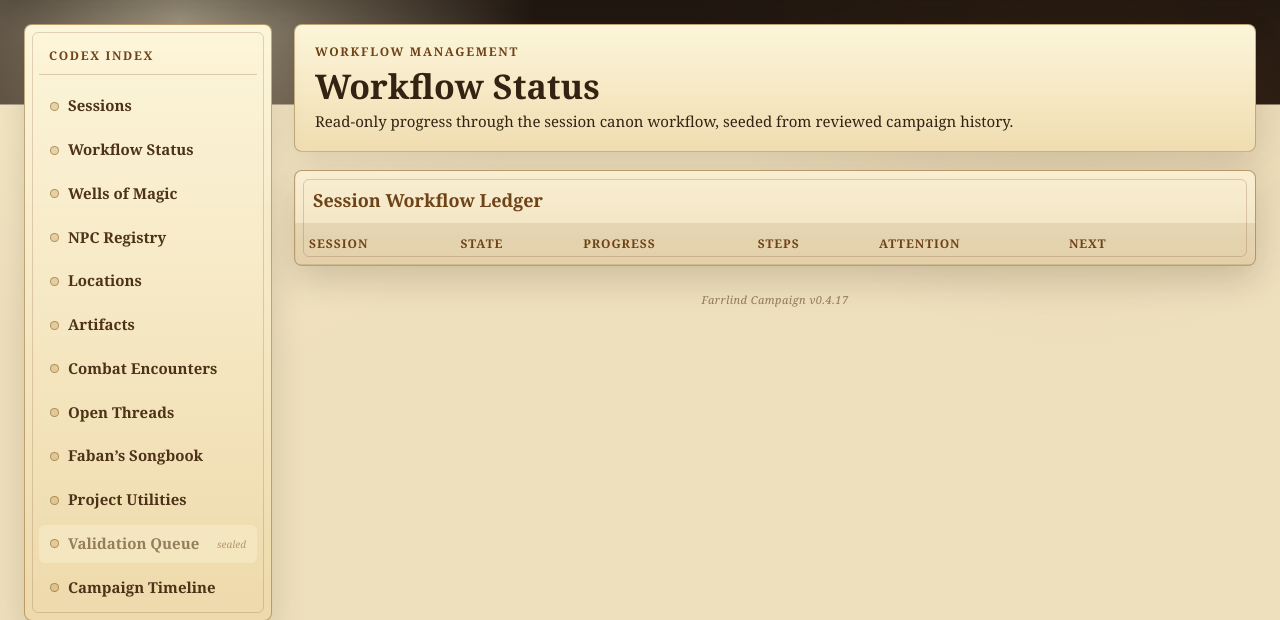
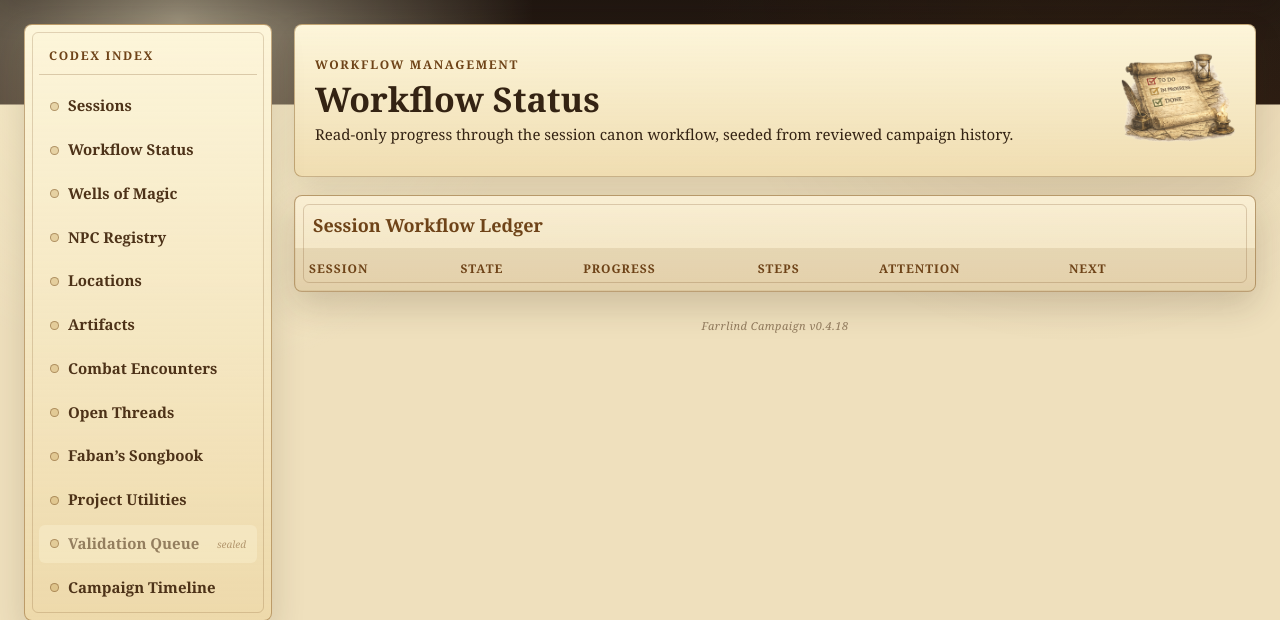
Before and after one commit to kgustafson/Farrlind_Campaign, a FastAPI app: template web_review/templates/workflow.html in a window 1280 px wide. Shown: the part 64-684 px from the top of the page. Run offline with FastAPI, Linux system fonts and the light colour scheme; the template is opened without the code that fills it, so the values that code supplies are empty; some libraries are stand-ins or nearby versions.

Commit message:
Add utility workflow icons

```diff
--- a/version.md
+++ b/version.md
@@ -1,6 +1,6 @@
 # Version
 
-v0.4.17
+v0.4.18
 
 ## Versioning
 
@@ -44,4 +44,4 @@ Canon-changing reruns may only become canonical after explicit human review and
 
 ## Current Baseline
 
-`v0.4.17` adds Project Utilities lookup table CRUD.
+`v0.4.18` adds Project Utilities and Workflow Status title-card icons.
--- a/web_review/templates/workflow.html
+++ b/web_review/templates/workflow.html
@@ -2,10 +2,13 @@
 {% block title %}Workflow Status | The Farrlind Archivum{% endblock %}
 {% block content %}
 <section class="page-head archive-section-head">
-  <div>
-    <p class="eyebrow">Workflow Management</p>
-    <h1>Workflow Status</h1>
-    <p>Read-only progress through the session canon workflow, seeded from reviewed campaign history.</p>
+  <div class="archive-section-title">
+    <div>
+      <p class="eyebrow">Workflow Management</p>
+      <h1>Workflow Status</h1>
+      <p>Read-only progress through the session canon workflow, seeded from reviewed campaign history.</p>
+    </div>
+    <img class="archive-section-icon" src="/static/workflow-status-icon.png" alt="" aria-hidden="true">
   </div>
 </section>
 
```
Also changed, not shown: revision.md (+8 -0 lines), tests/test_web_review.py (+2 -0 lines), web_review/templates/project_utilities.html (+7 -4 lines), web_review/static/project-utilities-icon.png (added), web_review/static/workflow-status-icon.png (added), 2 other files.
